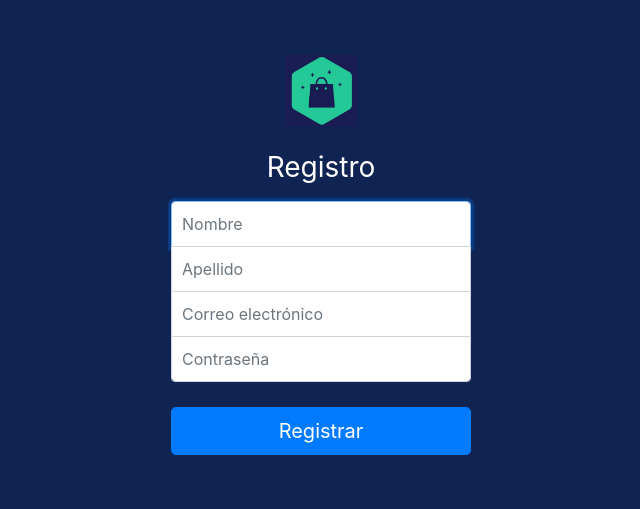
After one commit to CristianERP/Store, a PHP site: page /Codigo/registro.html in a window 1280 px wide. The commit adds this page. Shown: the top 509 px of the page, without its empty margins (319-959 px from the left). Run offline with PHP 8.4, Linux system fonts and the light colour scheme.

Commit message:
Login y Registro

```diff
--- /dev/null
+++ b/Codigo/StyleRegistro.css
@@ -0,0 +1,54 @@
+body {
+  height: 100%;
+}
+
+body {
+  display: -ms-flexbox;
+  display: flex;
+  -ms-flex-align: center;
+  align-items: center;
+  padding-top: 40px;
+  padding-bottom: 40px;
+  background-color: rgb(16, 36, 83);
+  color: white;
+}
+
+.form-signin {
+  width: 100%;
+  max-width: 330px;
+  padding: 15px;
+  margin: auto;
+}
+
+.form-signin .form-control {
+  position: relative;
+  box-sizing: border-box;
+  height: auto;
+  padding: 10px;
+  font-size: 16px;
+}
+#nombre-registro {
+  margin-bottom: -1px;
+  border-bottom-right-radius: 0;
+  border-bottom-left-radius: 0;
+}
+#apellido-registro {
+
+  margin-bottom: -1px;
+  border-bottom-right-radius: 0;
+  border-bottom-left-radius: 0;
+  border-top-left-radius: 0;
+  border-top-right-radius: 0;
+}
+#correo-registro {
+  margin-bottom: -1px;
+  border-bottom-right-radius: 0;
+  border-bottom-left-radius: 0;
+  border-top-left-radius: 0;
+  border-top-right-radius: 0;
+}
+#contraseña {
+  margin-bottom: 25px;
+  border-top-left-radius: 0;
+  border-top-right-radius: 0;
+}
--- /dev/null
+++ b/Codigo/registro.html
@@ -0,0 +1,38 @@
+<!DOCTYPE html>
+<html lang="en">
+<head>
+    <meta charset="UTF-8">
+    <meta name="viewport" content="width=device-width, initial-scale=1.0">
+    <title>Registro</title>
+    <link rel="stylesheet" href="https://stackpath.bootstrapcdn.com/bootstrap/4.5.0/css/bootstrap.min.css"
+        integrity="sha384-9aIt2nRpC12Uk9gS9baDl411NQApFmC26EwAOH8WgZl5MYYxFfc+NcPb1dKGj7Sk" crossorigin="anonymous">
+    <link rel="stylesheet" href="https://stackpath.bootstrapcdn.com/font-awesome/4.7.0/css/font-awesome.min.css"
+        integrity="sha384-wvfXpqpZZVQGK6TAh5PVlGOfQNHSoD2xbE+QkPxCAFlNEevoEH3Sl0sibVcOQVnN" crossorigin="anonymous">
+    <link rel="stylesheet" href="StyleRegistro.css">
+    <link rel="icon" href="../img/logo.jpeg" sizes="32x32">
+</head>
+<body  class="text-center" >
+    <form class="form-signin">
+        <img src="../img/logo.jpeg" alt="" width="72" height="72" class="mb-4">
+        <h1 class="h3 mb-3 font-weight-normal">Registro</h1>
+        <label for="" class="sr-only">Nombre</label>
+        <input type="text" class="form-control" id="nombre-registro" placeholder="Nombre" required autofocus="">
+        <label for="" class="sr-only">Apellido</label>
+        <input type="text" class="form-control" id="apellido-registro" placeholder="Apellido" required>
+        <label for="" class="sr-only">Email</label>
+        <input type="email" class="form-control" id="correo-registro" placeholder="Correo electrónico" required>
+        <label for="" class="sr-only">Password</label>
+        <input type="password" class="form-control" id="contraseña" placeholder="Contraseña" required>
+        <button class="btn btn-lg btn-primary btn-block" type="submit">Registrar</button>
+    </form>
+    <script src="http://code.jquery.com/jquery-3.5.1.min.js"
+        integrity="sha256-9/aliU8dGd2tb6OSsuzixeV4y/faTqgFtohetphbbj0=" crossorigin="anonymous"></script>
+    <script src="https://cdn.jsdelivr.net/npm/popper.js@1.16.0/dist/umd/popper.min.js"
+        integrity="sha384-Q6E9RHvbIyZFJoft+2mJbHaEWldlvI9IOYy5n3zV9zzTtmI3UksdQRVvoxMfooAo"
+        crossorigin="anonymous"></script>
+    <script src="https://stackpath.bootstrapcdn.com/bootstrap/4.5.0/js/bootstrap.min.js"
+        integrity="sha384-OgVRvuATP1z7JjHLkuOU7Xw704+h835Lr+6QL9UvYjZE3Ipu6Tp75j7Bh/kR0JKI"
+        crossorigin="anonymous"></script>
+
+</body>
+</html>
--- a/js/app.js
+++ b/js/app.js
@@ -19,4 +19,6 @@ $(document).ready(function () {
 
     });
 
+    $('[data-toggle="tooltip"]').tooltip();
+
     });
```
Also changed, not shown: Codigo/StyleLogin.css (added, +44 -0 lines), Codigo/login.html (added, +44 -0 lines), StyleSheets.css (+4 -6 lines), index.html (+21 -0 lines), js/carousel.js (deleted).
